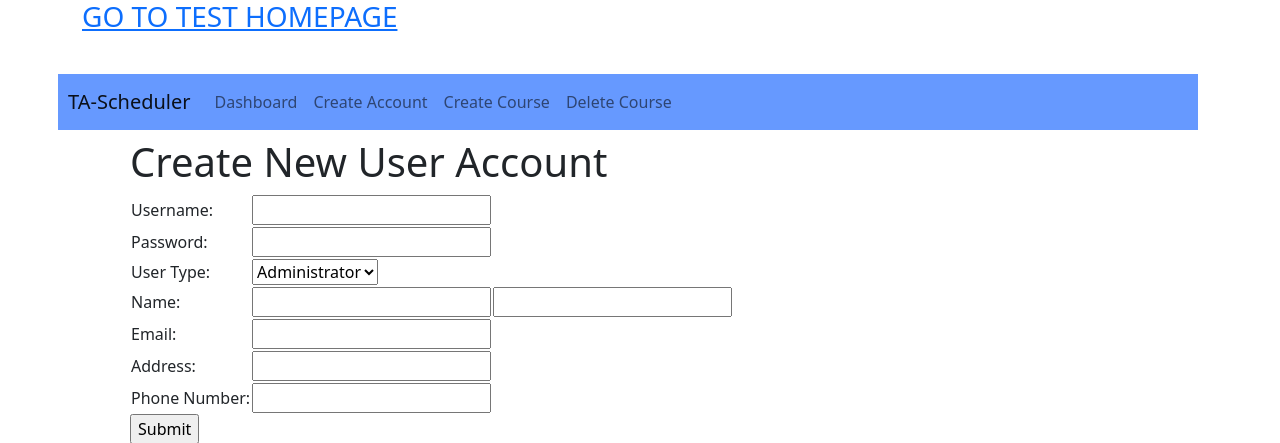
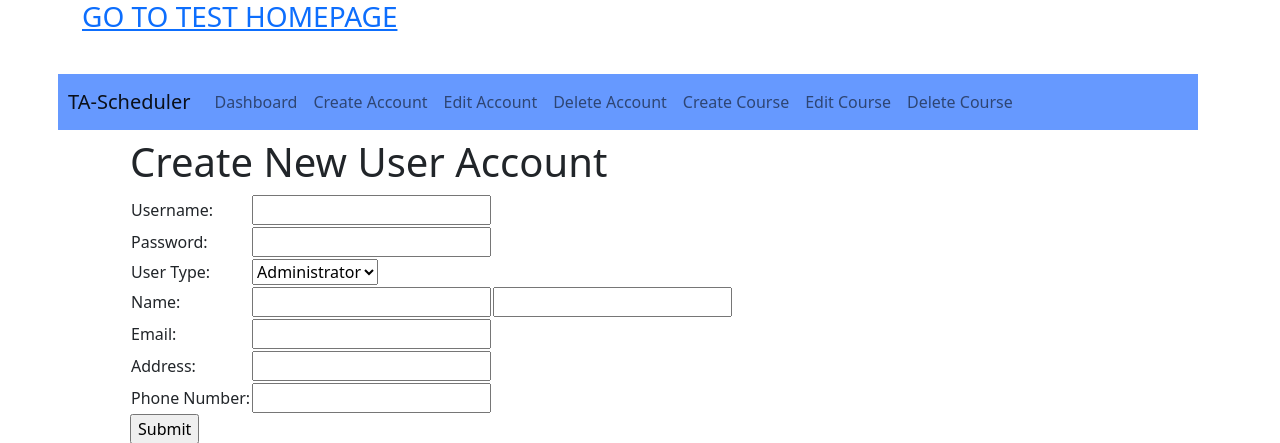
Before and after one commit to schiltz3/361Group3Project, a Django app: page /account/create/ in a window 1280 px wide. Shown: the top 443 px of the page. Run offline with Django 3.2, Linux system fonts and the light colour scheme; a user stored in the database is signed in; some libraries are stand-ins or nearby versions.

Commit message:
merged john's branch to avoid conflict and added code to make sure nav bar works with new things

```diff
--- a/CS361Group3Project/templates/elements/bar.html
+++ b/CS361Group3Project/templates/elements/bar.html
@@ -19,7 +19,16 @@ Uses group variable returned from get method to display options for NavBar.
                 <a class="nav-link" href="{% url 'create-account' %}">Create Account</a>
             </li>
             <li class="nav-item">
+                <a class="nav-link" href="{% url 'edit-account' %}">Edit Account</a>
+            </li>
+            <li class="nav-item">
+                <a class="nav-link" href="{% url 'delete-account' %}">Delete Account</a>
+            </li>
+            <li class="nav-item">
                 <a class="nav-link" href="{% url 'create-course' %}">Create Course</a>
+            </li>
+            <li class="nav-item">
+                <a class="nav-link" href="{% url 'edit-course' %}">Edit Course</a>
             </li>
             <li class="nav-item">
                 <a class="nav-link" href="{% url 'delete-course' %}">Delete Course</a>
--- a/TA_Scheduler/views/account/delete.py
+++ b/TA_Scheduler/views/account/delete.py
@@ -14,7 +14,8 @@ class DeleteAccount(View):
         """
 
         return render(
-            request, "account/delete.html", {"accounts": AccountUtil.getAllAccounts()}
+            request, "account/delete.html", {"accounts": AccountUtil.getAllAccounts(),
+                                             "group": AccountUtil.getUserGroup(request.user)}
         )
 
     def post(self, request):
--- a/TA_Scheduler/views/course/edit.py
+++ b/TA_Scheduler/views/course/edit.py
@@ -164,6 +164,7 @@ class EditCourse(View):
         self.context[msg_type] = msg
         self.context["instructors"] = AccountUtil.getInstructors()
         self.context["tas"] = AccountUtil.getTAs()
+        self.context["group"] = AccountUtil.getUserGroup(request.user)
         self.context.update(**kwargs)
 
         return render(request, self.TEMPLATE, self.context)
```
